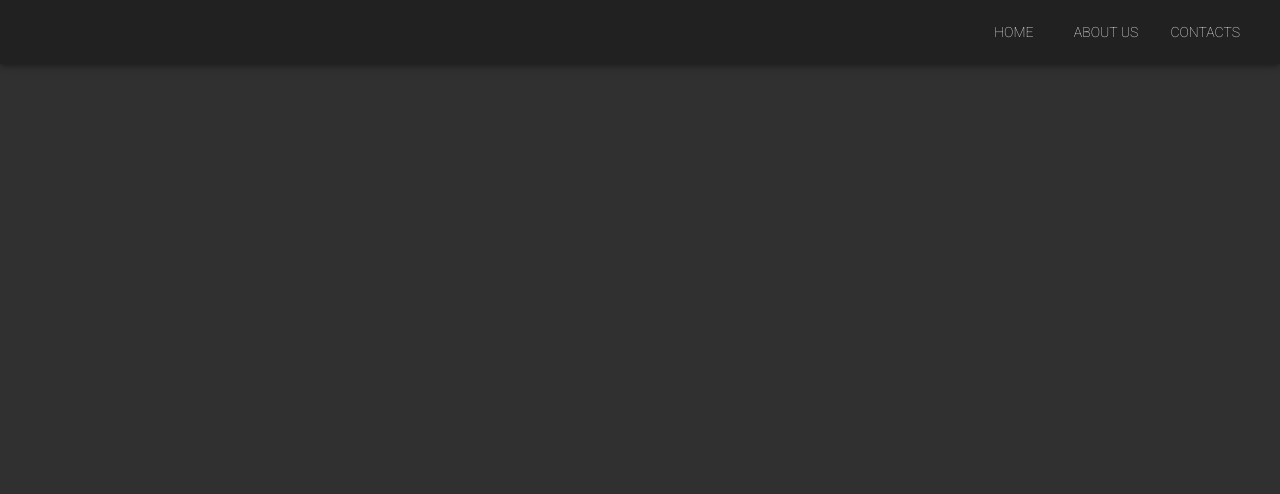
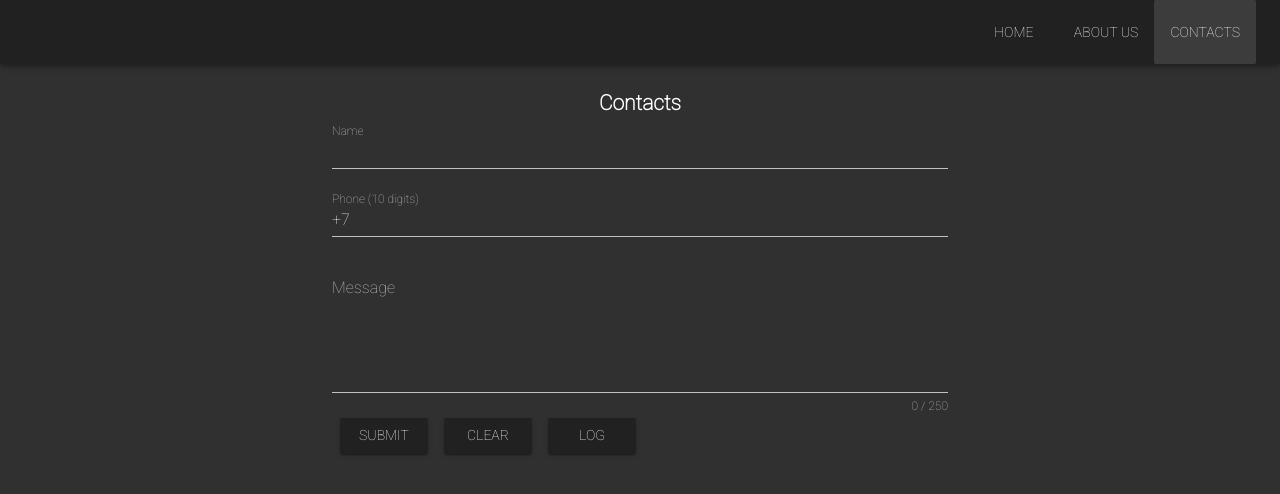
Before and after one commit to barikedoo/vue-test-task, a Vue app: page /contact in a window 1280 px wide. Shown: the top 494 px of the page. Built offline with nearby package versions, Linux system fonts and the light colour scheme.

Commit message:
basic form added

```diff
--- /dev/null
+++ b/src/assets/serverResponse.json
@@ -0,0 +1,9 @@
+{
+    "code": 200,
+    "data": {
+        "msg": "OK",
+        "data": {
+            "id": "1"
+        }
+    }
+}
--- /dev/null
+++ b/src/components/ContactUsForm.vue
@@ -0,0 +1,114 @@
+<template>
+        <v-form ref="contactUsForm" v-model="valid" lazy-validation>
+
+          <v-text-field
+          v-model="formData.name"
+          :rules="nameRules"
+          label="Name"
+          placeholder=" "
+          required
+          ></v-text-field>
+
+          <v-text-field
+          v-model="formData.phone"
+          :rules="phoneRules"
+          label="Phone (10 digits)"
+          placeholder=" "
+          required
+          mask=" (###)-###-##-##"
+          prefix="+7"
+          ></v-text-field>
+
+          <v-textarea
+          name="input-7-1"
+          v-model="formData.message"
+          label="Message"
+          required
+          :rules="messageRules"
+          auto-grow
+          counter="250"
+          value="The Woodman set to work at once, and so sharp was his axe that the tree was soon chopped nearly through"
+          ></v-textarea>
+
+          <v-btn
+          :disabled="!valid"
+          @click="submit"
+          >
+          submit
+          </v-btn>
+
+          <v-btn @click="clear">clear</v-btn>
+
+          <v-btn @click="log">log</v-btn>
+
+        </v-form>
+</template>
+
+<script>
+export default {
+    data: () => ({
+      valid: true,
+      formData: {
+        name: '',
+        phone: '',
+        message: '',
+      },
+      nameRules: [
+        v => !!v || 'Name is required',
+        v => (v && v.length >= 3) || 'Name must be at least 3 characters'
+      ],
+      phoneRules: [
+        v => !!v || 'Phone is required',
+        v => (v && v.length == 10) || 'Phone number must be 10 digits'
+      ],
+      messageRules: [
+        v => !!v || 'Message is required',
+        v => (v && v.length <= 250) || 'Message cannot be longer than 250 characters'
+      ],
+    }),
+
+    methods: {
+      submit () {
+        if (this.$refs.contactUsForm.validate()) {
+          console.log('all good');
+
+          this.$store.dispatch('setFormData', this.formData)
+
+          let request = new Promise((resolve, reject) => {
+
+            setTimeout(()=>{
+
+              let response = require('@/assets/serverResponse.json');
+
+              if(response.code == 200) {
+                resolve(response);
+              } else {
+                throw SyntaxError('No file available')
+              }
+
+            }, 2000)
+          })
+          .then((response)=>{
+            console.log(response);
+          })
+          .catch((error)=>{
+            console.log(error)
+          })
+        }
+      },
+
+      clear () {
+        this.$refs.contactUsForm.reset()
+      },
+
+      log() {
+      console.log({name: this.name, phone: '+7' + this.phone, msg: this.message })
+    }
+    },
+
+}
+</script>
+
+<style>
+
+</style>
--- a/src/components/Header.vue
+++ b/src/components/Header.vue
@@ -4,7 +4,7 @@
         <v-toolbar-items>
             <v-btn :to="{name:'home'}" exact flat>home</v-btn>
             <v-btn :to="{name:'about'}" flat>about us</v-btn>
-            <v-btn :to="{name:'contacts'}" flat>contacts</v-btn>
+            <v-btn :to="{name:'contact'}" flat>contacts</v-btn>
         </v-toolbar-items>
     </v-toolbar>
 </template>
--- a/src/components/SlideContent.vue
+++ b/src/components/SlideContent.vue
@@ -16,8 +16,8 @@ export default {
 };
 </script>
 
-<style lang="scss">
-.slider-image{
+<style>
+.slider-image {
     width: 100%;
     height: auto;
 }
--- a/src/router.js
+++ b/src/router.js
@@ -19,8 +19,8 @@ export default new Router({
       name: 'about',
       component: About
     }, {
-      path: '/contacts',
-      name: 'contacts',
+      path: '/contact',
+      name: 'contact',
       component: Contacts
     }
   ]
--- a/src/store.js
+++ b/src/store.js
@@ -1,16 +1,33 @@
 import Vue from 'vue'
 import Vuex from 'vuex'
+import { stat } from 'fs';
 
 Vue.use(Vuex)
 
 export default new Vuex.Store({
   state: {
+    formData: {
+      name: 'Default Vuex name',
+      phone: '+79998887766',
+      message: 'Default Vuex message'
+    }
+  },
 
+  getters: {
+    formData: (state) => {
+      return state.formData;
+    }
   },
+
   mutations: {
+    _setFormData: (state, payload) => {
+      state.formData = payload;
+    }
+  },
 
-  },
   actions: {
-
+    setFormData: ({ commit }, payload) => {
+      commit('_setFormData', payload);
+    }
   }
 })
--- a/src/views/Contacts.vue
+++ b/src/views/Contacts.vue
@@ -1,12 +1,26 @@
 <template>
-    <v-layout column align-center>
-        <h2>Contacts</h2>
-    </v-layout>
+    <div>
+        <v-layout justify-center>
+            <h2>Contacts</h2>
+        </v-layout>
+
+        <v-layout>
+            <v-flex xs10 offset-xs1 sm8 offset-sm2 md6 offset-md3>
+                <ContactUsForm></ContactUsForm>
+            </v-flex>
+        </v-layout>
+
+    </div>
 </template>
 
 <script>
+
+import ContactUsForm from '@/components/ContactUsForm.vue'
+
 export default {
-
+    components: {
+        ContactUsForm
+    }
 }
 </script>
 
--- a/src/views/Home.vue
+++ b/src/views/Home.vue
@@ -1,6 +1,4 @@
 <template>
-  <v-layout>
-    <v-layout>
       <v-flex xs12>
         <Carousel
         :perPageCustom="[[480, 1], [768, 3]]"
@@ -12,8 +10,6 @@
 
         </Carousel>
       </v-flex>
-    </v-layout>
-  </v-layout>
 </template>
 
 <script>
```
